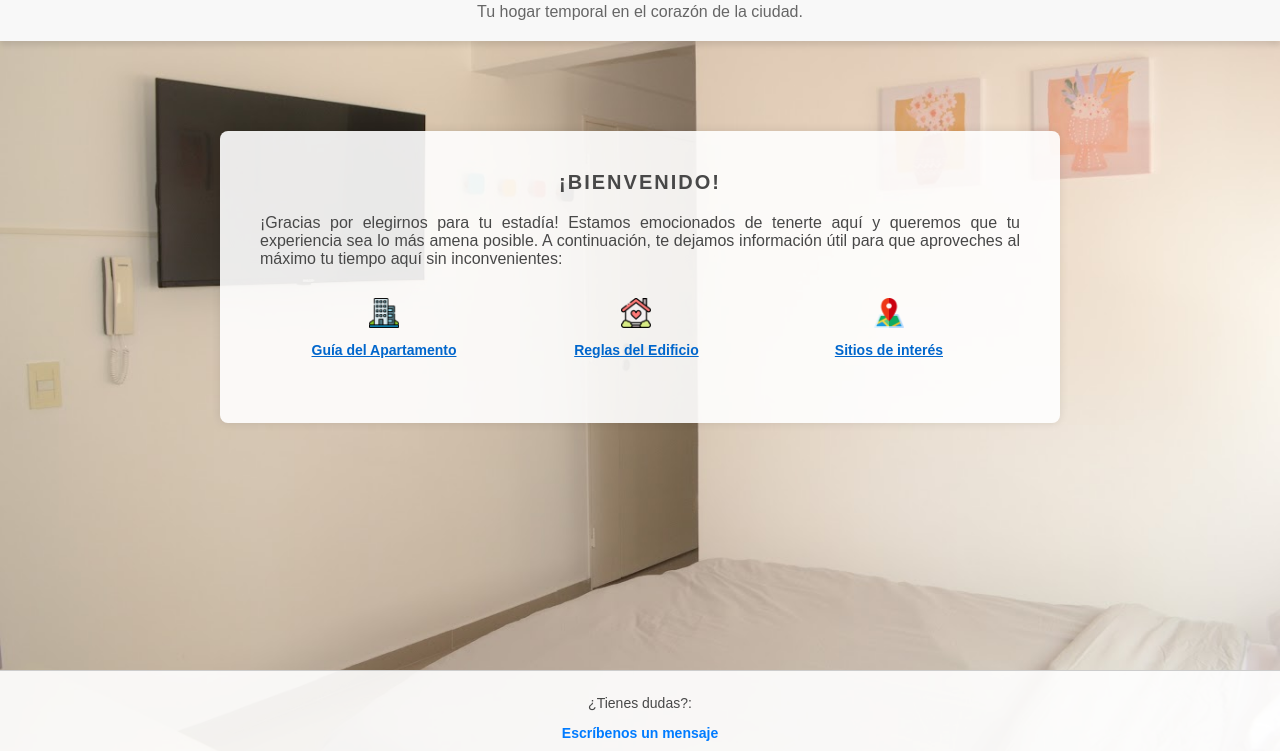
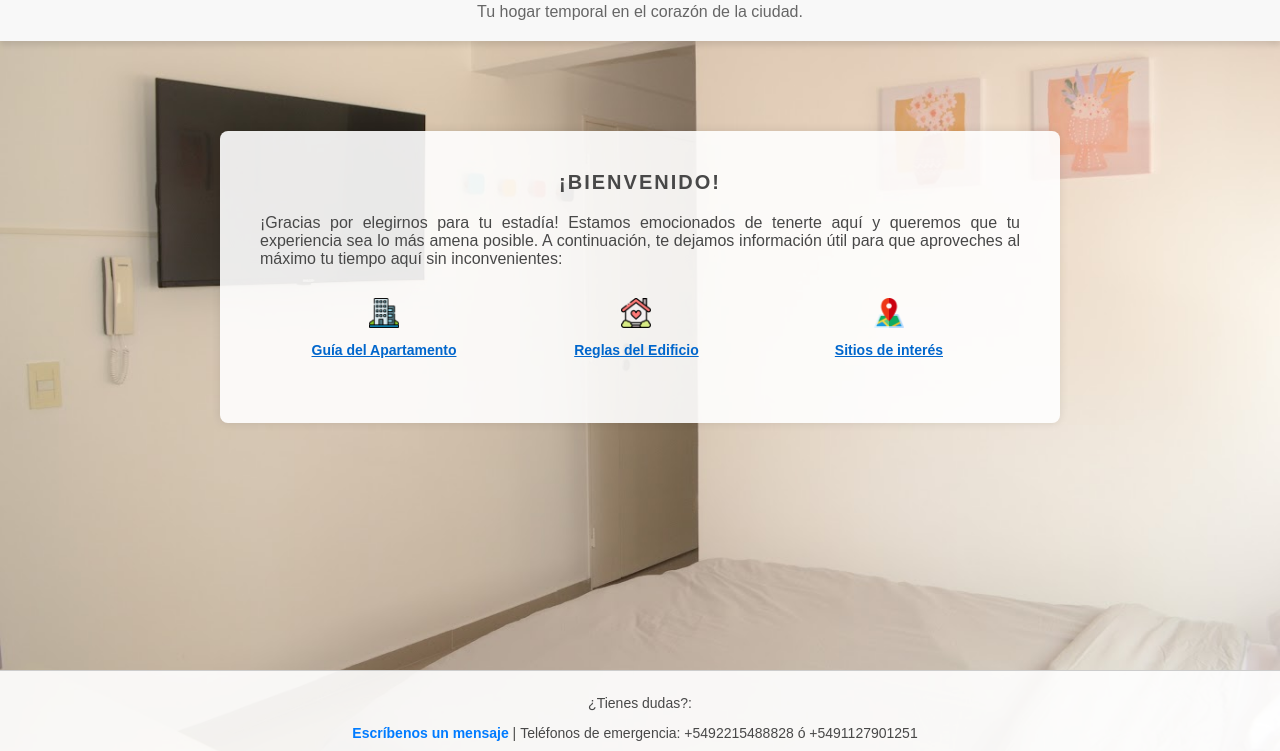
Before and after one commit to Joelordmath/airbees, a plain HTML site: page index.html in a window 1280 px wide. Shown: the part 49-800 px from the top of the page. Drawn offline with Linux system fonts and the light colour scheme; a script that the page names is missing.

Commit message:
change contact redirect text

```diff
--- a/index.html
+++ b/index.html
@@ -41,11 +41,10 @@
 
     <footer>
         <p>¿Tienes dudas?:</p>
-        <a href="https://www.airbnb.com.ar/guest/messages/" target="_blank" rel="noopener noreferrer">Escríbenos un mensaje</a>
-        <!--
-        <a href="https://wa.me/5492215488828" target="_blank">Joe</a> |
-        <a href="https://wa.me/5491127901251" target="_blank">Stephy</a>
-        -->
+        <div>
+            <a href="https://www.airbnb.com.ar/guest/messages/" target="_blank" rel="noopener noreferrer">Escríbenos un mensaje</a> |
+            <p style="display: inline; margin-right: 10px;">Teléfonos de emergencia: +5492215488828 ó +5491127901251</p>
+        </div>
     </footer>
 
     <div id="modal-container"></div>
```
